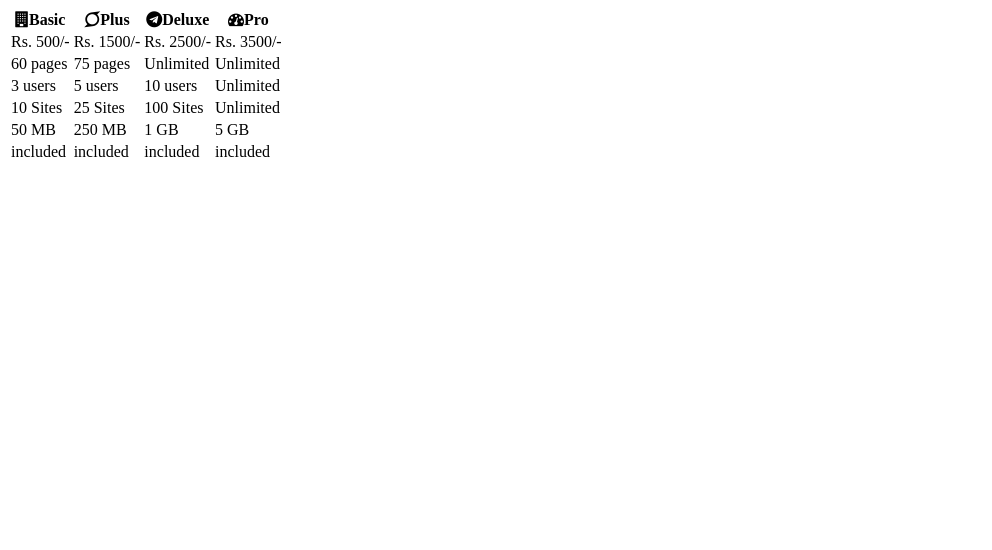
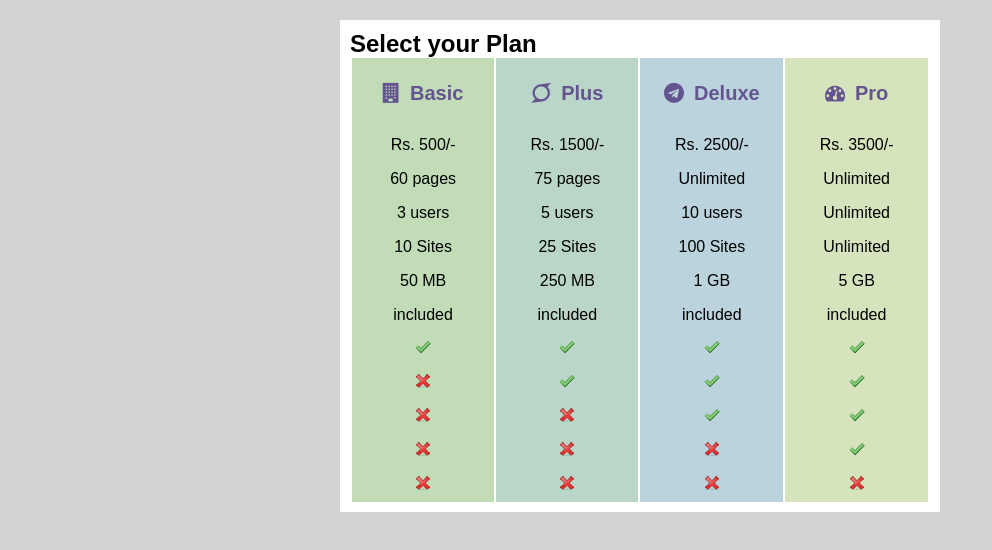
Before and after one commit to aman-gulwani/assignment-6, a plain HTML site: page Pages/Practical-12.html in a window 1280 px wide. Shown: the whole page, without its empty margins (0-992 px from the left). Drawn offline with Linux system fonts and the light colour scheme.

Commit message:
table created

```diff
--- a/Pages/Practical-12.html
+++ b/Pages/Practical-12.html
@@ -5,11 +5,78 @@
     <meta name="viewport" content="width=device-width, initial-scale=1.0">
     <link rel="stylesheet" href="https://stackpath.bootstrapcdn.com/font-awesome/4.7.0/css/font-awesome.min.css" integrity="sha384-wvfXpqpZZVQGK6TAh5PVlGOfQNHSoD2xbE+QkPxCAFlNEevoEH3Sl0sibVcOQVnN" crossorigin="anonymous">
     <title>Custom price table template</title>
+    <style>
+        * {
+            padding: 0;
+            margin: 0;box-sizing: border-box;
+            font-family: Arial, Helvetica, sans-serif;
+        }
+
+        body {
+            min-width: 100%;
+            background-color: lightgrey;
+        }
+
+        #wrapper {
+            width: 600px;
+            background-color: #fff;
+            padding: 10px;
+            margin: 20px auto;
+        }
+
+        .custom-table {
+            width: 100%;
+            margin: 0 auto;
+            border-collapse: collapse;
+        }
+
+        .basic {
+            background-color: #c1dcb7;
+        }
+
+        .plus {
+            background-color: #bad6c8;
+        }
+
+        .deluxe {
+            background-color: #bbd3dc;
+        }
+
+        .pro {
+            background-color: #d5e4bc;
+        }
+
+        .custom-table td, .custom-table th {
+            width: 150px;
+            padding: 8px 5px;
+            text-align: center;
+            border-right: 2px solid white;
+            border-left: 2px solid white;
+        }
+
+        .custom-table th {
+            height: 70px;
+            color: #64548f;
+            font-size: 20px;
+        }
+
+        i {
+            font-size: 20px;
+            color: #64548f;
+            margin-right: 10px;
+        }
+
+    </style>
 </head>
 <body>
     <div id="wrapper">
+    <h2>Select your Plan</h2>
         <div id="custom-table">
-            <table>
+            <table class="custom-table">
+                <colgroup class="basic"></colgroup>
+                <colgroup class="plus"></colgroup>
+                <colgroup class="deluxe"></colgroup>
+                <colgroup class="pro"></colgroup>
                 <thead>
                     <tr>
                         <th><i class="fa fa-building"></i>Basic</th>
@@ -56,10 +123,34 @@
                         <td>included</td>
                     </tr>
                     <tr>
-                        <td><img src="./Image/icon-check.png" alt=""></td>
-                        <td><img src="./Image/icon-check.png" alt=""></td>
-                        <td><img src="./Image/icon-check.png" alt=""></td>
-                        <td><img src="./Image/icon-check.png" alt=""></td>
+                        <td><img src="https://raw.githubusercontent.com/aman-gulwani/assignment-6/master/Image/icon-check.png" alt=""></td>
+                        <td><img src="https://raw.githubusercontent.com/aman-gulwani/assignment-6/master/Image/icon-check.png" alt=""></td>
+                        <td><img src="https://raw.githubusercontent.com/aman-gulwani/assignment-6/master/Image/icon-check.png" alt=""></td>
+                        <td><img src="https://raw.githubusercontent.com/aman-gulwani/assignment-6/master/Image/icon-check.png" alt=""></td>
+                    </tr>
+                    <tr>
+                        <td><img src="https://raw.githubusercontent.com/aman-gulwani/assignment-6/master/Image/icon-x.png" alt=""></td>
+                        <td><img src="https://raw.githubusercontent.com/aman-gulwani/assignment-6/master/Image/icon-check.png" alt=""></td>
+                        <td><img src="https://raw.githubusercontent.com/aman-gulwani/assignment-6/master/Image/icon-check.png" alt=""></td>
+                        <td><img src="https://raw.githubusercontent.com/aman-gulwani/assignment-6/master/Image/icon-check.png" alt=""></td>
+                    </tr>
+                    <tr>
+                        <td><img src="https://raw.githubusercontent.com/aman-gulwani/assignment-6/master/Image/icon-x.png" alt=""></td>
+                        <td><img src="https://raw.githubusercontent.com/aman-gulwani/assignment-6/master/Image/icon-x.png" alt=""></td>
+                        <td><img src="https://raw.githubusercontent.com/aman-gulwani/assignment-6/master/Image/icon-check.png" alt=""></td>
+                        <td><img src="https://raw.githubusercontent.com/aman-gulwani/assignment-6/master/Image/icon-check.png" alt=""></td>
+                    </tr>
+                    <tr>
+                        <td><img src="https://raw.githubusercontent.com/aman-gulwani/assignment-6/master/Image/icon-x.png" alt=""></td>
+                        <td><img src="https://raw.githubusercontent.com/aman-gulwani/assignment-6/master/Image/icon-x.png" alt=""></td>
+                        <td><img src="https://raw.githubusercontent.com/aman-gulwani/assignment-6/master/Image/icon-x.png" alt=""></td>
+                        <td><img src="https://raw.githubusercontent.com/aman-gulwani/assignment-6/master/Image/icon-check.png" alt=""></td>
+                    </tr>
+                    <tr>
+                        <td><img src="https://raw.githubusercontent.com/aman-gulwani/assignment-6/master/Image/icon-x.png" alt=""></td>
+                        <td><img src="https://raw.githubusercontent.com/aman-gulwani/assignment-6/master/Image/icon-x.png" alt=""></td>
+                        <td><img src="https://raw.githubusercontent.com/aman-gulwani/assignment-6/master/Image/icon-x.png" alt=""></td>
+                        <td><img src="https://raw.githubusercontent.com/aman-gulwani/assignment-6/master/Image/icon-x.png" alt=""></td>
                     </tr>
                 </tbody>
             </table>
```
